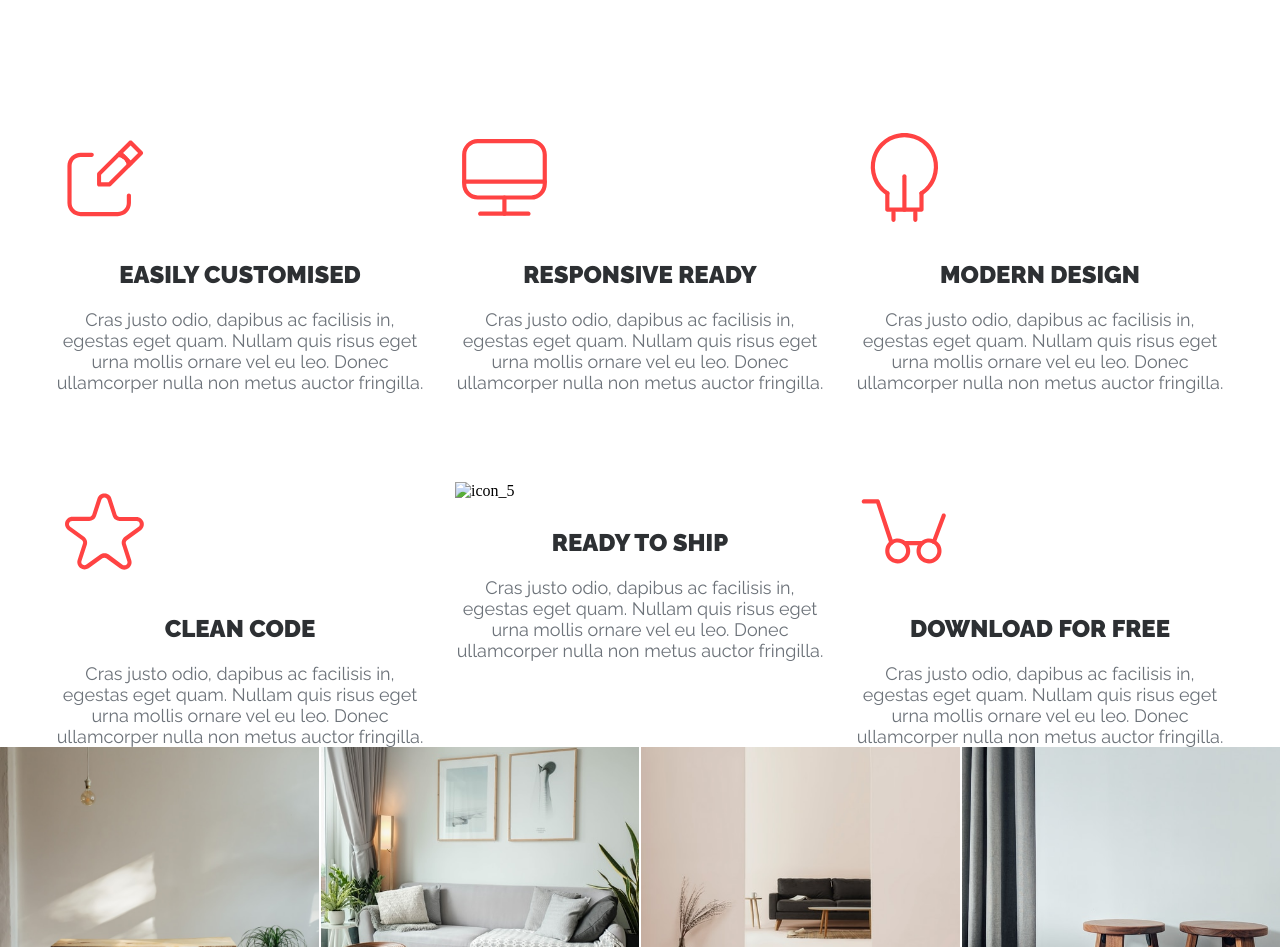
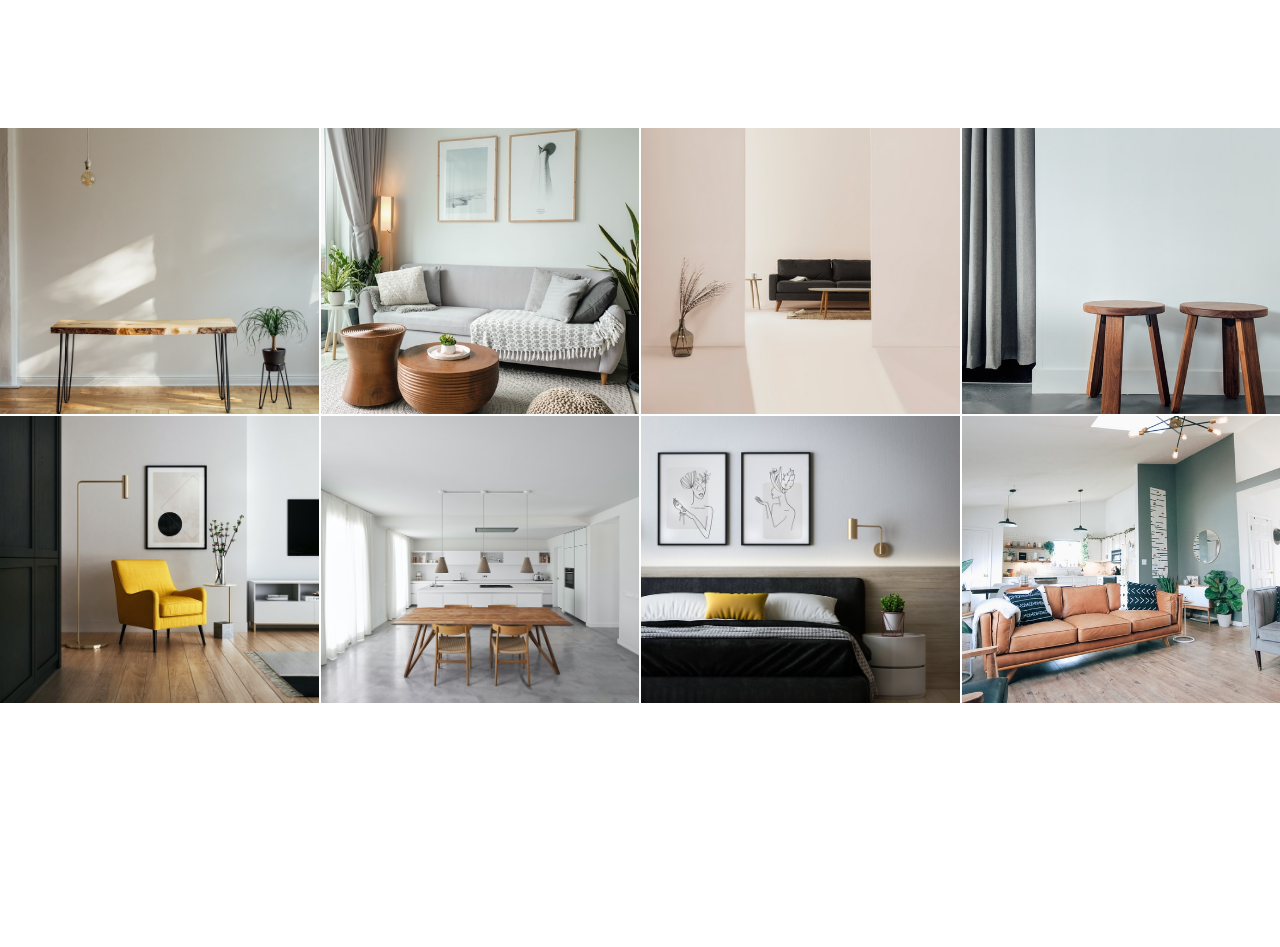
Before and after one commit to Sergeysu25/ActiveBox, a website built with Parcel: page src/index.html in a window 1280 px wide. Shown: the part 1480-2427 px from the top of the page. After the commit the page ends 2297 px from the top, so only its background shows below. Built offline with nearby package versions, Linux system fonts and the light colour scheme; files whose address does not match are found by name.

Commit message:
changes conflicts 	modified:   dist/index.6d849f59.css 	modified:   dist/index.6d849f59.css.map 	modified:   dist/index.html 	modified:   src/index.html

```diff
--- a/src/index.html
+++ b/src/index.html
@@ -104,38 +104,6 @@
             </div>
         </div>
     </section>
-    <div id="features" class="features__container">
-        <div class="features__wrap">
-            <img src="media/icons/icon_1.svg" alt="icon_1" class="features__icon">
-            <h2 class="features__title">Easily Customised</h2>
-            <p class="features__description">Cras justo odio, dapibus ac facilisis in, egestas eget quam. Nullam quis risus eget urna mollis ornare vel eu leo. Donec ullamcorper nulla non metus auctor fringilla.</p>
-        </div>
-        <div class="features__wrap">
-            <img src="media/icons/icon_2.svg" alt="icon_2" class="features__icon">
-            <h2 class="features__title">Responsive REady</h2>
-            <p class="features__description">Cras justo odio, dapibus ac facilisis in, egestas eget quam. Nullam quis risus eget urna mollis ornare vel eu leo. Donec ullamcorper nulla non metus auctor fringilla.</p>
-        </div>
-        <div class="features__wrap">
-            <img src="media/icons/icon_3.svg" alt="icon_3" class="features__icon">
-            <h2 class="features__title">Modern Design</h2>
-            <p class="features__description">Cras justo odio, dapibus ac facilisis in, egestas eget quam. Nullam quis risus eget urna mollis ornare vel eu leo. Donec ullamcorper nulla non metus auctor fringilla.</p>
-        </div>
-        <div class="features__wrap">
-            <img src="media/icons/icon_4.svg" alt="icon_4" class="features__icon">
-            <h2 class="features__title">Clean Code</h2>
-            <p class="features__description">Cras justo odio, dapibus ac facilisis in, egestas eget quam. Nullam quis risus eget urna mollis ornare vel eu leo. Donec ullamcorper nulla non metus auctor fringilla.</p>
-        </div>
-        <div class="features__wrap">
-            <img src="media/icons/icon_5.svg" alt="icon_5" class="features__icon">
-            <h2 class="features__title">Ready to Ship</h2>
-            <p class="features__description">Cras justo odio, dapibus ac facilisis in, egestas eget quam. Nullam quis risus eget urna mollis ornare vel eu leo. Donec ullamcorper nulla non metus auctor fringilla.</p>
-        </div>
-        <div class="features__wrap">
-            <img src="media/icons/icon_6.svg" alt="icon_6" class="features__icon">
-            <h2 class="features__title">Download for Free</h2>
-            <p class="features__description">Cras justo odio, dapibus ac facilisis in, egestas eget quam. Nullam quis risus eget urna mollis ornare vel eu leo. Donec ullamcorper nulla non metus auctor fringilla.</p>
-        </div>
-    </div>
     <div id="works" class="works">
         <div class="works__container">
             <div class="works__container-image">
```
Also changed, not shown: dist/index.html, 2 other files.
